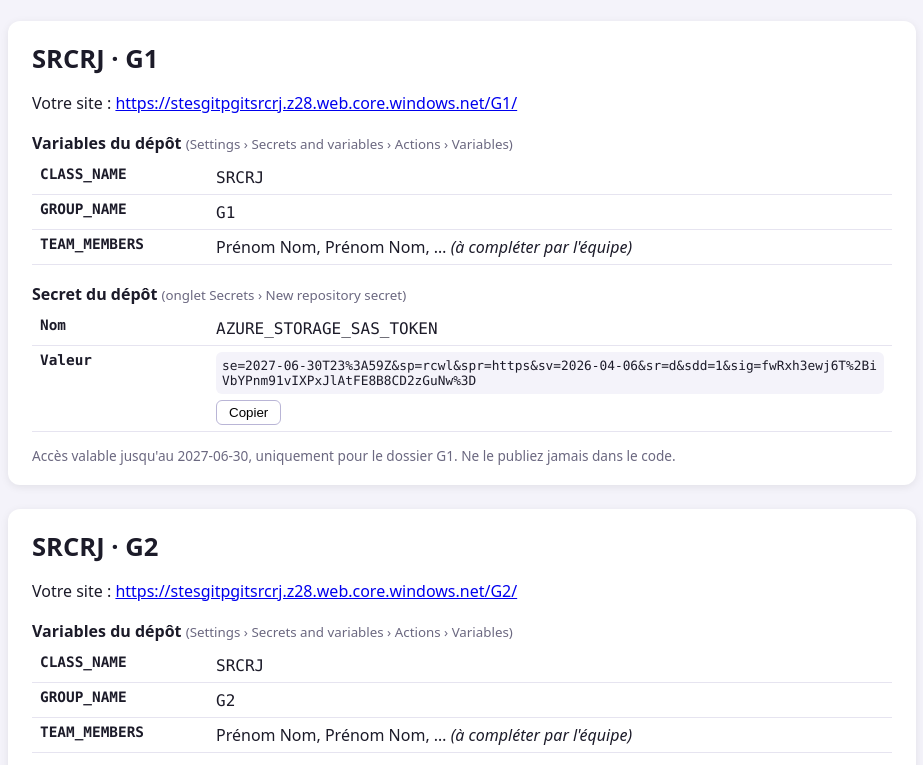
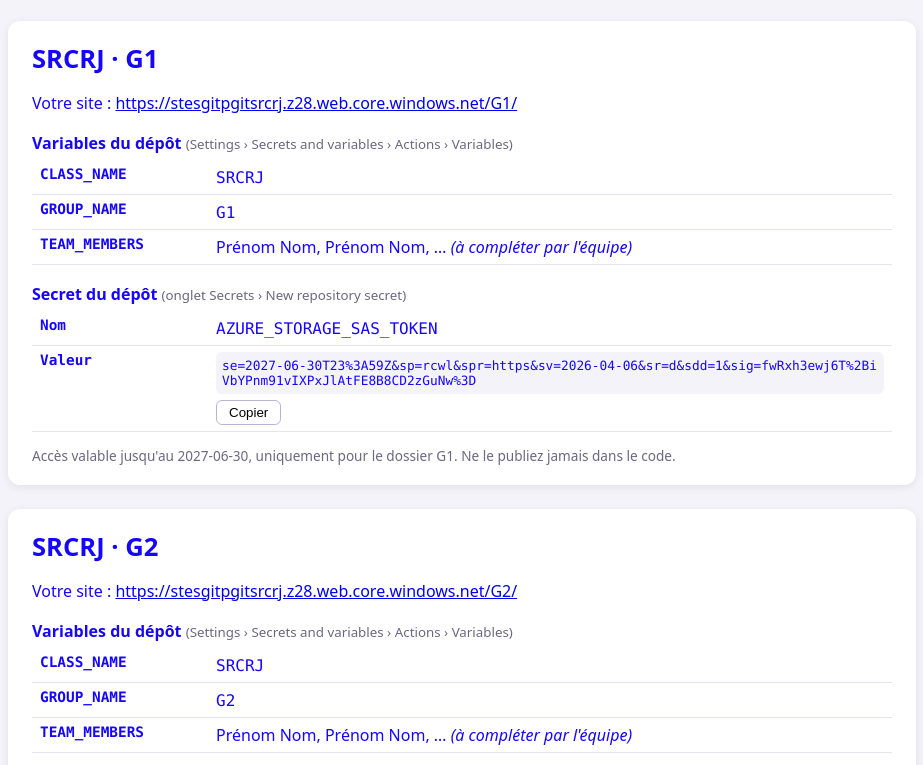
Before and after one commit to Livy2809/gitlegends, a plain HTML site: page acces.html in a window 1280 px wide. Shown: the part 108-873 px from the top of the page, without its empty margins (178-1101 px from the left). Drawn offline with Linux system fonts and the light colour scheme.

Commit message:
changement de couleur olivia

```diff
--- a/acces.html
+++ b/acces.html
@@ -5,7 +5,7 @@
 <meta name="viewport" content="width=device-width, initial-scale=1">
 <title>Accès TP Git · SRCRJ</title>
 <style>
-  body { font-family: system-ui, -apple-system, "Segoe UI", Roboto, sans-serif; color: #1c1b29; margin: 0; padding: 24px 16px; background: #f4f3fa; }
+  body { font-family: system-ui, -apple-system, "Segoe UI", Roboto, sans-serif; color: #1606ff; margin: 0; padding: 24px 16px; background: #f4f3fa; }
   header { max-width: 860px; margin: 0 auto 24px; }
   h1 { margin: 0 0 4px; }
   .avert { padding: 10px 14px; border-left: 4px solid #d1435b; background: #fff; }
```
